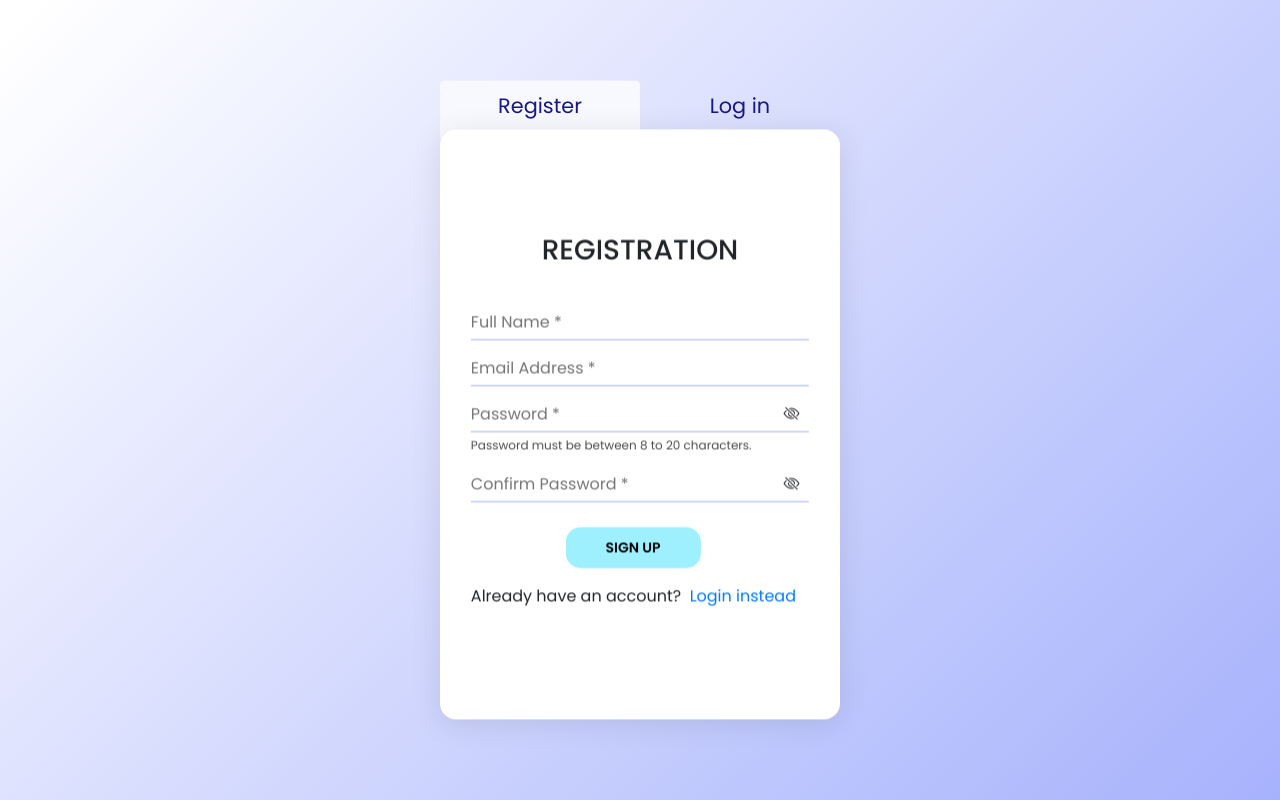
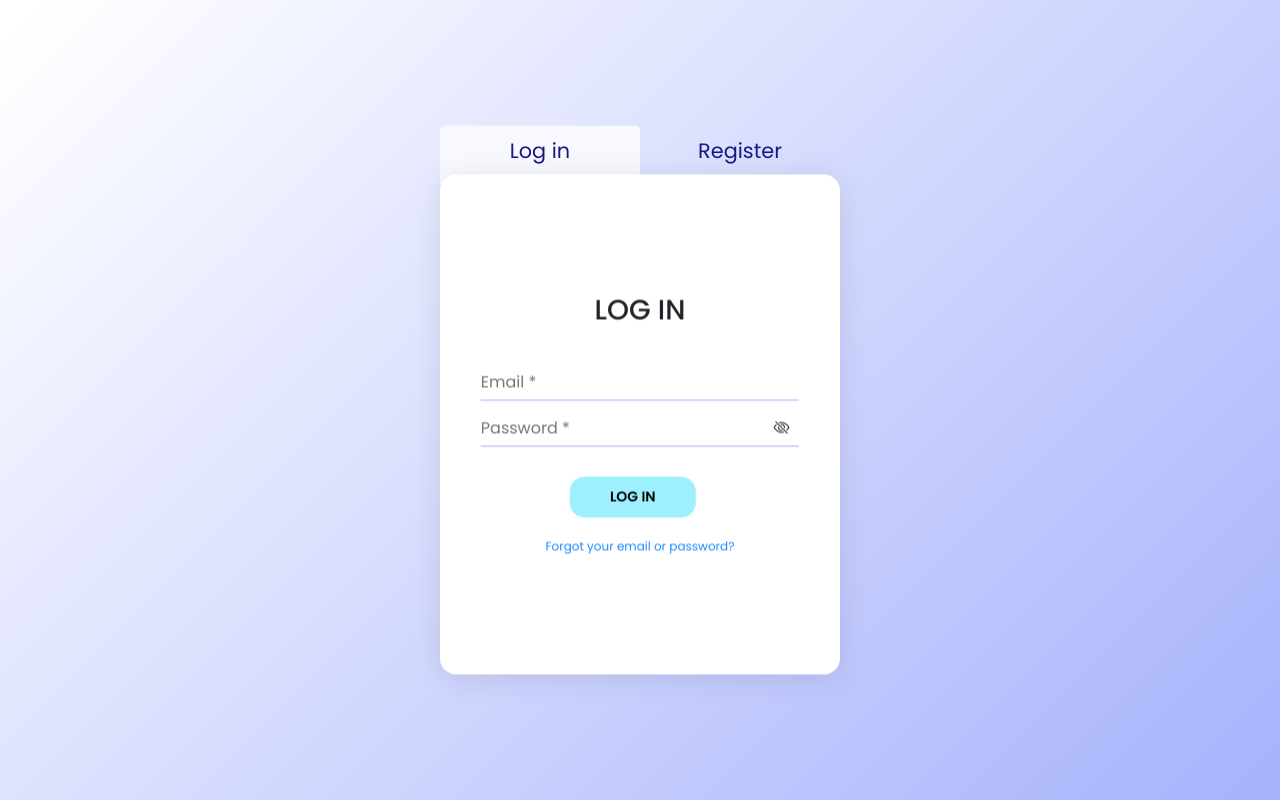
Before and after one commit to Project-Tento/Project-Tento, a PHP site: page /reg-form.html in a window 1280 px wide. Run offline with PHP 8.4, Linux system fonts and the light colour scheme; some libraries are stand-ins or nearby versions.

Commit message:
note: link registration to otp later on
-fixed tab switch
-added more password conditions
-switch tabs with link
-linked to register-student.php

```diff
--- a/code/frontend/reg-form/reg-form.css
+++ b/code/frontend/reg-form/reg-form.css
@@ -33,7 +33,7 @@ body {
 for the glass effect*/
 #container {
     width: 100%;
-    height: 590px;
+    height: 500px;
     background: white;
     border-radius: 16px;
     box-shadow: 0 4px 30px rgba(0, 0, 0, 0.1);
@@ -66,20 +66,15 @@ for the glass effect*/
     border-radius: 5px;
 }
 
-p, .tabs:hover{
-    cursor:pointer;
-}
 
-.tabs:hover {
-    box-shadow: 0 4px 30px rgba(0, 0, 0, 0.1);
-    backdrop-filter: blur(5px);
-    -webkit-backdrop-filter: blur(5px);
-    border: 1px solid rgba(255, 255, 255, 0.3);
+
+.tabs:hover, p {
+    cursor: pointer;
 }
 
 
 
-#registerTab{
+#loginTab{
     background-color: #F8F8FF;
 }
 
@@ -171,18 +166,18 @@ h3{
     left: 50%;
     top: 50%;
     transform: translate(-50%, -50%);
-    width: 85%;
+    width: 80%;
 }
 
 
 
 
-/*only the register will be visible*/
+/*only the login will be visible*/
 .comm {
     visibility: hidden;
 }
 
-#register {
+#login {
     visibility: visible;
 }
 
@@ -230,9 +225,12 @@ h3{
     font-size: 12px;
     opacity: 0.9;
     text-decoration: none;
-    margin-bottom: 10px;
+
 }
 
+.forgot:hover{
+    color:#181887;
+}
 
 
 
@@ -249,8 +247,8 @@ h3{
     background-color: #9EF0FF;
     margin-left: 28%;
     margin-right: 28%;
-    margin-top: 25px;
-    margin-bottom:15px;
+    margin-top: 30px;
+    margin-bottom: 20px;
     /*top right bottom left*/
     padding: 10px 40px 10px 40px;
     text-align: center;
@@ -266,10 +264,6 @@ h3{
 }
 
 
-.redirect-link-text{
-    font-size: 12px;
-}
-
 
 
 #clear {
--- a/code/frontend/reg-form/reg-form.html
+++ b/code/frontend/reg-form/reg-form.html
@@ -11,10 +11,9 @@
     <link rel="stylesheet" href="https://cdn.jsdelivr.net/npm/bootstrap-icons@1.3.0/font/bootstrap-icons.css" />
     <link rel="stylesheet" href="https://stackpath.bootstrapcdn.com/bootstrap/4.3.1/css/bootstrap.min.css"
         integrity="sha384-ggOyR0iXCbMQv3Xipma34MD+dH/1fQ784/j6cY/iJTQUOhcWr7x9JvoRxT2MZw1T" crossorigin="anonymous">
+</head>
 
-
-
-</head>
+<!--author: Nafisa Maliyat-->
 
 <body>
 
@@ -32,8 +31,8 @@
 
 
          <div id="tabs">
-            <p id="registerTab" class="tabs" onclick="regTabFun()">Register</p>
-            <p id="loginTab" class="tabs" onclick="loginTabFun()">Log in</p>
+            <p id="loginTab" class="tabs" onclick="loginTabFun()" href="#login">Log in</p>
+            <p id="registerTab" class="tabs" onclick="regTabFun()" href="#register">Register</p>
             <div id="clear"></div>
         </div>
 
@@ -49,7 +48,7 @@
 
                 <!--login form starts-->
                 <div id="login">
-                    <form method="post" autocomplete="off">
+                    <form  method="post" autocomplete="off">
 
                         <!--header-->
                         <h3>LOG IN</h3>
@@ -61,11 +60,11 @@
 
                         <!--the fields-->
                         <div class="form-group">
-                            <input class="formField" type="email" name="email" placeholder="Email *" required>
+                            <input class="formField" type="email" name="email" id="email" placeholder="Email *" required>
                         </div>
 
                         <div class="form-group">
-                            <input class="formField" type="password" name="password" id="sPassword" placeholder="Password *" required>
+                            <input class="formField" type="password" name="spassword" id="sPassword" placeholder="Password *" required>
                             <!--toggle password option-->
                             <i class="bi bi-eye-slash" id="togglePassword" onclick="toggleSignInPasswordVisibility(this)"></i>
                         </div>
@@ -76,16 +75,7 @@
 
 
                         <a href="#" class="forgot" id="forgot">Forgot your email or password?</a>
-
-
-
                     </form> <!--login form ends-->
-
-
-                    <label class="redirect-text-link">
-                        New to Tento?&nbsp;
-                        <a href="" onclick="regTabFun()">Sign up here</a>
-                    </label>
                 </div>
 
 
@@ -93,41 +83,35 @@
                 <div id="register">
 
                     <h3>REGISTRATION</h3>
-                    <form action="post" autocomplete="off">
+                    <form autocomplete="off" method="post" action="register-student.php" >
                         <div class="icons">
                             <iconify-icon icon="ion:person-circle-sharp" width="120" height="120"></iconify-icon>
                         </div>
 
                         <div class="form-group">
-                            <input class="formField" type="text" name="fullName" placeholder="Full Name *">
+                            <input class="formField" type="text" name="fullName" id="fullName" placeholder="Full Name *">
                         </div>
 
                         <div class="form-group">
-                            <input class="formField" type="email" name="email" placeholder="Email Address *">
+                            <input class="formField" type="email" name="email" id="email" placeholder="Email Address *">
                         </div>
 
                         <div class="form-group">
-                            <input class="formField" type="password" name="password" id="rPassword" placeholder="Password *" aria-describedby="password-info">
+                            <input class="formField" type="password" name="rPassword" id="rPassword" placeholder="Password *" >
                             <i class="bi bi-eye-slash" id="togglePassword" onclick="toggleRegisterPasswordVisibility(this)"></i>
-                            <label id="password-info">Password must be between 8 to 20 characters.</label>
+
                         </div>
 
                         <div class="form-group">
-                            <input class="formField" type="password" id="confirmPassword" name="confirmPassword" placeholder="Confirm Password *" >
+                            <input class="formField" type="password" id="confirmPassword" name="confirmPassword" placeholder="Confirm Password *" aria-describedby="password-info">
                             <i class="bi bi-eye-slash" id="togglePassword" onclick="toggleConfirmPasswordVisibility(this)"></i>
+                            <label id="password-info">Password must have 8 to 20 characters, at least one uppercase, one number and one special character (!, @, #, $, %, ^, &, *, -).</label>
                         </div>
 
                         <div class="form-group">
                             <button class="submitButton" type="submit">Sign Up</button>
                         </div>
                     </form>   <!--register form ends-->
-
-
-
-                    <label class="redirect-text-link">
-                        Already have an account?&nbsp;
-                        <a href="#" onclick="loginTabFun()">Login instead</a>
-                    </label>
 
                 </div>
             </div>
--- a/code/frontend/reg-form/reg-form.js
+++ b/code/frontend/reg-form/reg-form.js
@@ -38,6 +38,15 @@ var container = document.getElementById('container');
 // }
 
 
+function onload(){
+    var option = window.location.hash.substring(1);
+    if(option == 'login')
+        loginTabFun();
+
+    else if(option == 'register')
+        regTabFun();
+}
+
 
 function loginTabFun() {
     event.preventDefault();
@@ -53,7 +62,7 @@ function loginTabFun() {
 
 function regTabFun() {
     event.preventDefault();
-    container.style.height = "590px";
+    container.style.height = "600px";
     regBox.style.visibility = "visible";
     loginBox.style.visibility = "hidden";
     forgetBox.style.visibility = "hidden";
```
